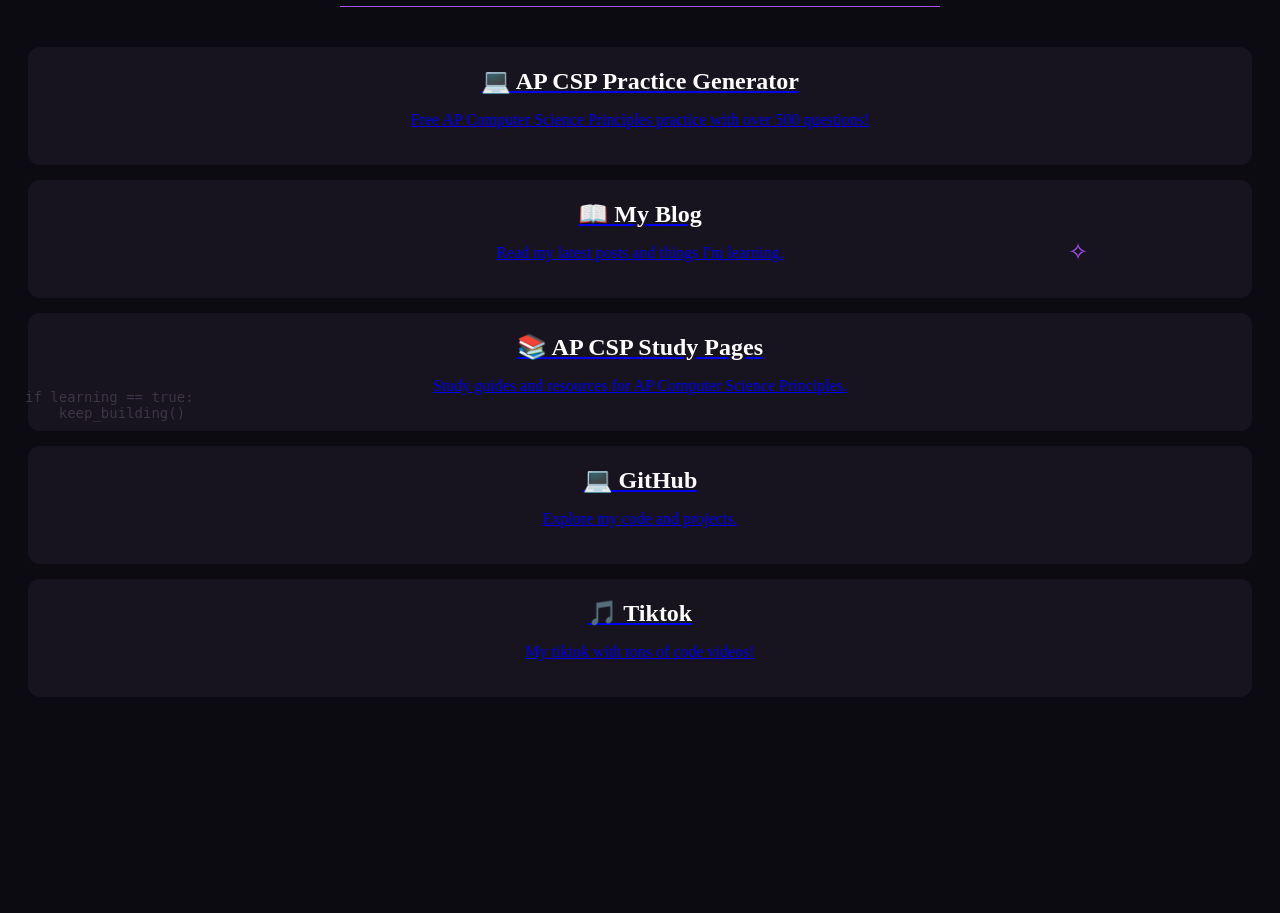
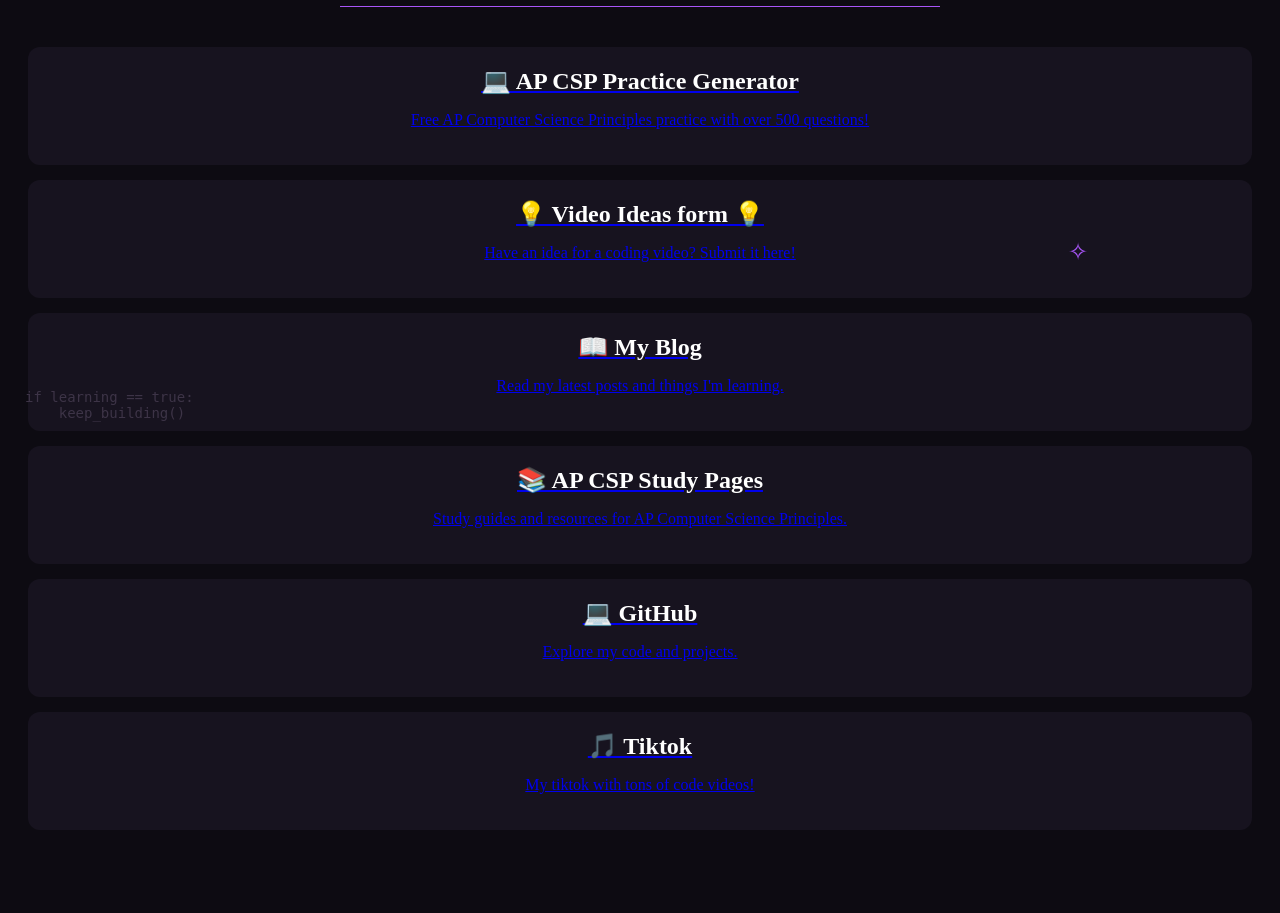
Before and after one commit to viennagMMM/VIENNA-CODES, a Flask app: page / in a window 1280 px wide. Shown: the part 354-1267 px from the top of the page. Before the commit the page ends 1051 px from the top, so only its background shows below. Run offline with Flask 3, Linux system fonts and the light colour scheme.

Commit message:
Add video ideas form

```diff
--- a/templates/index.html
+++ b/templates/index.html
@@ -44,6 +44,16 @@
         </div>
 
 </a>
+
+
+<a href="https://docs.google.com/forms/d/e/1FAIpQLSdwlEzMizQJAEGJIJ8BowE2YS9NsksP1ViiRAlHsR8zt07W9Q/viewform?usp=publish-editor">
+    <div class="link-card">
+        <h2>💡 Video Ideas form 💡</h2>
+        <p>Have an idea for a coding video? Submit it here!</p>
+    </div>
+</a>
+
+
 <a href="https://viennacodes.substack.com/">
 
         <div class="link-card">
```
